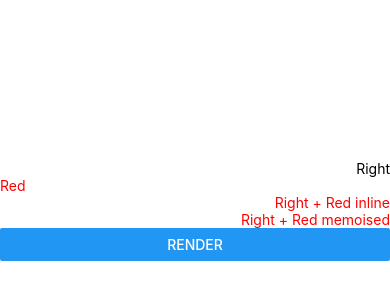
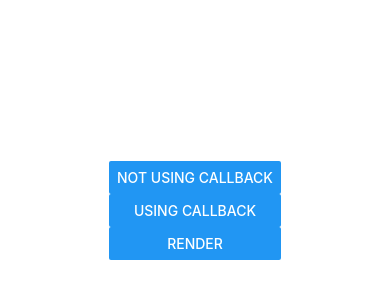
Before and after one commit to BrendanVadacoraBell/react-hooks-demo, a React Native app: screen / in a window 390 px wide. Shown: the part 212-512 px from the top of the page. Built offline with nearby package versions, Linux system fonts and the light colour scheme.

Commit message:
Add UseCallback to demo React `useCallback`

```diff
--- a/App.tsx
+++ b/App.tsx
@@ -5,13 +5,15 @@ import { StyleSheet, View } from 'react-native';
 import UseState from './src/UseState';
 import UseEffect from './src/UseEffect';
 import UseMemo from './src/UseMemo';
+import UseCallback from './src/UseCallback';
 
 export default function App() {
   return (
     <View style={styles.container}>
       {/* <UseState/> */}
       {/* <UseEffect/> */}
-      <UseMemo/>
+      {/* <UseMemo/> */}
+      <UseCallback />
       <StatusBar style="auto" />
     </View>
   );
--- /dev/null
+++ b/src/UseCallback.tsx
@@ -0,0 +1,63 @@
+import React from 'react';
+import {View, Button} from 'react-native';
+
+type ButtonWrapper = {
+  title: string;
+  onPress: () => any;
+}
+
+function ButtonWrapper({title, onPress}: ButtonWrapper) {
+  React.useEffect(() => {
+    console.log('Button wrapper render', title, onPress);
+  }, [title, onPress])
+
+
+  return (
+    <Button
+      title={title}
+      onPress={onPress}
+    />
+  )
+}
+
+export default function UseCallback() {
+  React.useEffect(() => {
+    console.log('UseCallback render');
+  });
+
+
+  // This is used to force a render
+  const [_, setSomeFlag] = React.useState(false);
+
+  // This function is re-evaluated and recreated with every render
+  const onPress = () => {
+    console.log('Hello')
+  }
+
+  /*
+  `useCallback` memoizes a function. If no dependency list is given, then it will be
+  re-evaluated on every render. If the dependency list is empty, then it will never change. If
+  dependencies are given then the function will be recreated whenever one of the values of the
+  dependencies change.
+  */
+  const onPressCallback = React.useCallback(() => {
+    console.log('Hi');
+  }, []);
+
+  return (
+    <View>
+      <ButtonWrapper
+        title='Not using callback'
+        onPress={onPress}
+      />
+      <ButtonWrapper
+        title='Using callback'
+        onPress={onPressCallback}
+      />
+      <Button
+        title='Render'
+        onPress={() => setSomeFlag(x => !x)}
+      />
+    </View>
+  );
+}
```
